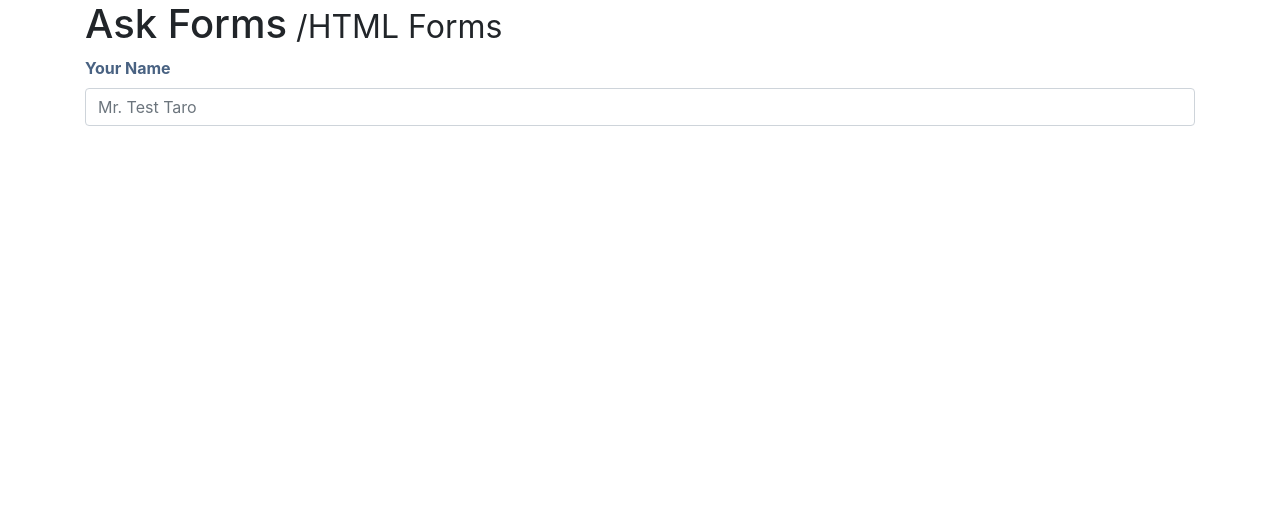
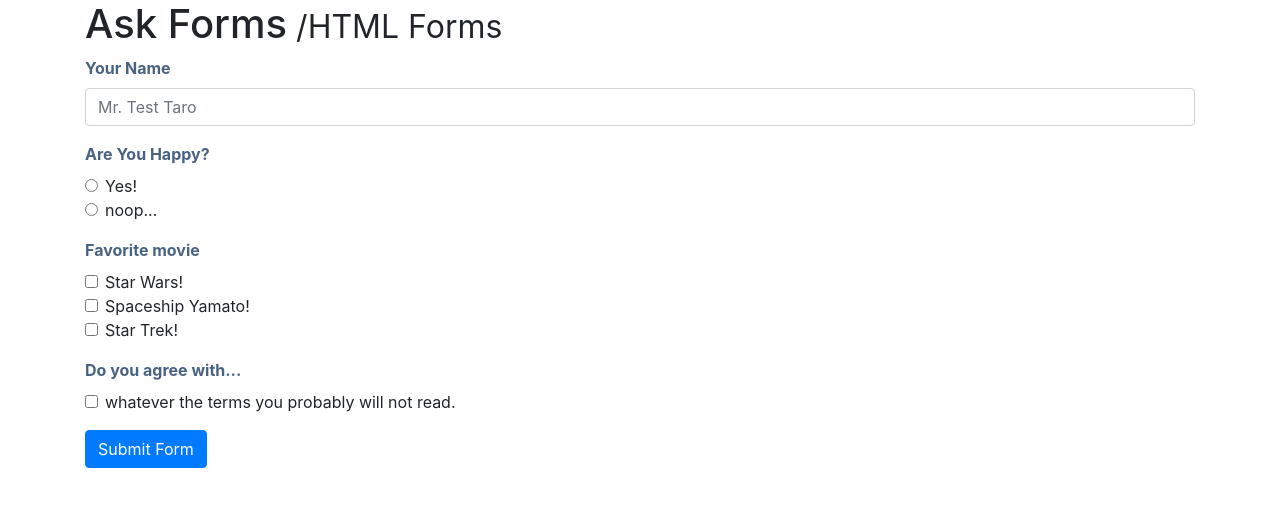
Before and after one commit to WScore/AskQuestions, a PHP site: page /demo/index.php in a window 1280 px wide. Shown: the top 507 px of the page. Run offline with PHP 8.4, Linux system fonts and the light colour scheme.

Commit message:
support radio buttons; added sample for radio and check buttons.

```diff
--- a/demo/ask.inc.php
+++ b/demo/ask.inc.php
@@ -7,11 +7,21 @@ require_once __DIR__ . '/../vendor/autoload.php';
 function buildAskForms()
 {
     $ask = new \WScore\Ask\AskModel();
+
     $ask->addText('name', 'Your Name')
         ->setPlaceholder('Mr. Test Taro');
+
     $ask->addRadio('happy', 'Are You Happy?')
         ->addOption('yes', 'Yes!')
         ->addOption('no', 'noop...');
 
+    $ask->addCheckBox('movie', 'Favorite movie')
+        ->addOption('starwars', 'Star Wars!')
+        ->addOption('yamato', 'Spaceship Yamato!')
+        ->addOption('startrek', 'Star Trek!')
+        ->required(false);
+
+    $ask->addCheckBox('agree', 'agreed', 'whatever the terms you probably will not read.');
+
     return $ask;
 }
--- a/demo/index.php
+++ b/demo/index.php
@@ -8,7 +8,7 @@ $forms->setLabelClass('form-label');
 
 ?>
 <!DOCTYPE html>
-<html>
+<html lang="en">
 <head>
     <meta charset="utf-8">
     <title>Ask Forms Demo - HTML Forms</title>
@@ -26,9 +26,50 @@ $forms->setLabelClass('form-label');
     <h1>Ask Forms<span class="small"> /HTML Forms</span></h1>
     <form action="">
         <div class="form-group">
-            <?php $name = $forms->getElement('name'); ?>
-            <?= $name->makeLabel(); ?>
-            <?= $name->makeForm(); ?>
+            <?php $element = $forms->getElement('name'); ?>
+            <?= $element->makeLabel(); ?>
+            <?= $element->makeForm(); ?>
+        </div>
+        <?php $element = $forms->getElement('happy'); ?>
+        <div class="form-group">
+            <?= $element->makeLabel(); ?>
+            <?php foreach ($element->getOptions() as $option) :
+                $option->setLabelClass('form-check-label');
+                $option->setFormClass('form-check-input');
+                ?>
+                <div class="form-check">
+                    <?php
+                    echo $option->makeForm();
+                    echo $option->makeLabel();
+                    ?>
+                </div>
+            <?php endforeach; ?>
+        </div>
+        <?php $element = $forms->getElement('movie'); ?>
+        <div class="form-group">
+            <?= $element->makeLabel(); ?>
+            <?php foreach ($element->getOptions() as $option) :
+                $option->setLabelClass('form-check-label');
+                $option->setFormClass('form-check-input');
+                ?>
+                <div class="form-check">
+                    <?php
+                    echo $option->makeForm();
+                    echo $option->makeLabel();
+                    ?>
+                </div>
+            <?php endforeach; ?>
+        </div>
+        <div class="form-group">
+            <?php $element = $forms->getElement('agree'); ?>
+            <label class="form-label required" for="agree">Do you agree with...</label>
+            <div class="form-check">
+                <?= $element->setFormClass('form-check-input')->makeForm(); ?>
+                <?= $element->setLabelClass('form-check-label')->makeLabel(); ?>
+            </div>
+        </div>
+        <div class="form-group">
+            <input type="submit" class="btn btn-primary" value="Submit Form">
         </div>
     </form>
 </div>
--- /dev/null
+++ b/src/Form/RadioForm.php
@@ -0,0 +1,10 @@
+<?php
+namespace WScore\Ask\Form;
+
+class RadioForm extends AbstractForm
+{
+    public function makeForm()
+    {
+        return $this->makeInputType('radio');
+    }
+}
```
